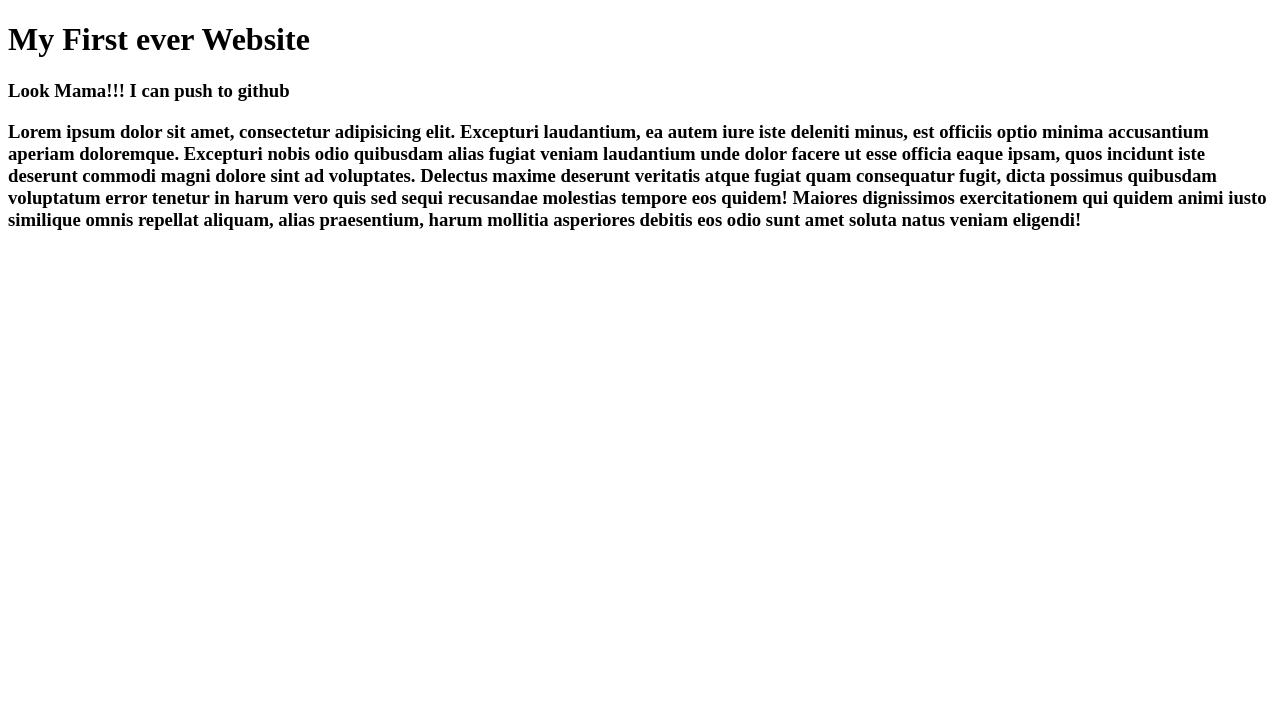
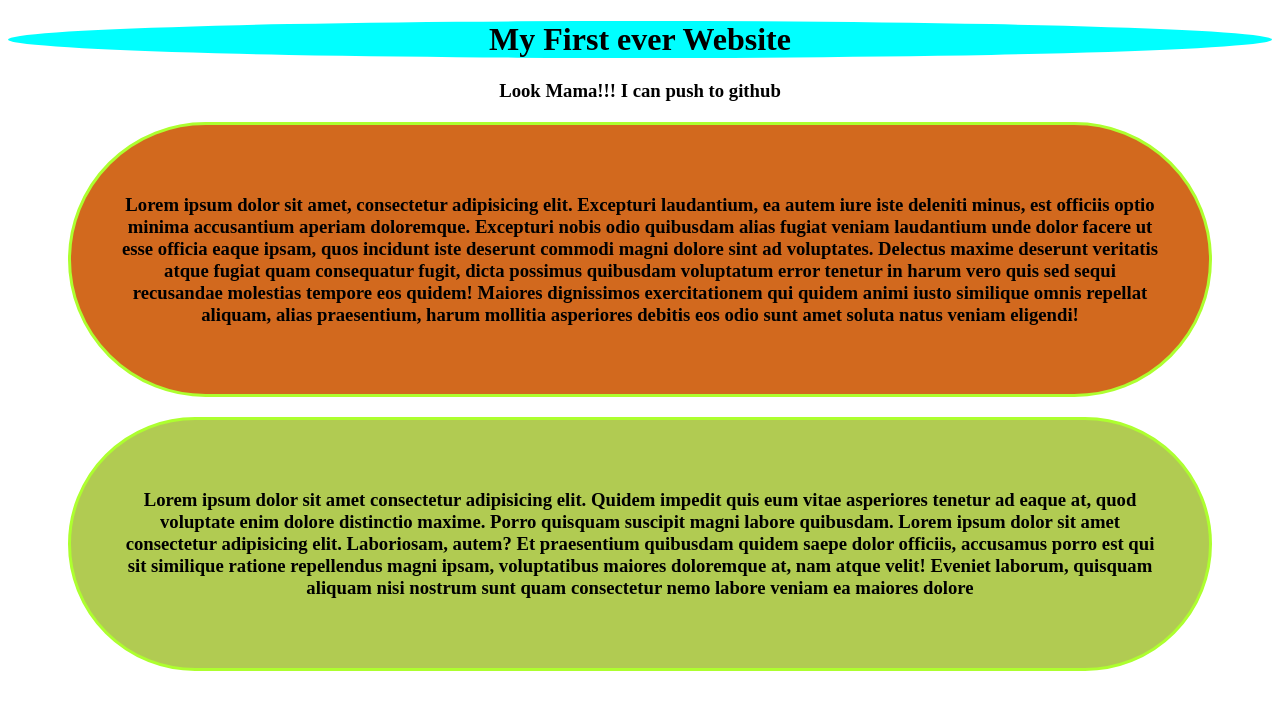
Before and after one commit to Toufiq-E-Khoda/my-first-website, a plain HTML site: page index.html in a window 1280 px wide. Drawn offline with Linux system fonts and the light colour scheme.

Commit message:
some file edit

```diff
--- a/index.html
+++ b/index.html
@@ -5,12 +5,40 @@
     <meta http-equiv="X-UA-Compatible" content="IE=edge">
     <meta name="viewport" content="width=device-width, initial-scale=1.0">
     <title>Document</title>
+    <style>
+        .durbar{
+            background-color:chocolate;
+            border: solid ;
+            margin: 20px 60px;
+            padding: 50px 50px;
+            border-radius: 900px;
+            border-color:greenyellow;
+
+        }
+        .hridoy{
+            background-color: hwb(73 9% 27% / 0.747);
+        }
+
+    .gain{
+        background-color: aqua;
+        text-align: center;
+        border-radius:50%;
+    }
+    h3 {
+        text-align: center;
+    }
+    </style>
 </head>
 <body>
-    <h1>My First ever Website</h1>
-    <h3>Look Mama!!! I can push to github<h3>
-        <div>
+    <h1 class="gain">My First ever Website</h1>
+    <h3 >Look Mama!!! I can push to github<h3>
+        <div class="durbar">
             <p> Lorem ipsum dolor sit amet, consectetur adipisicing elit. Excepturi laudantium, ea autem iure iste deleniti minus, est officiis optio minima accusantium aperiam doloremque. Excepturi nobis odio quibusdam alias fugiat veniam laudantium unde dolor facere ut esse officia eaque ipsam, quos incidunt iste deserunt commodi magni dolore sint ad voluptates. Delectus maxime deserunt veritatis atque fugiat quam consequatur fugit, dicta possimus quibusdam voluptatum error tenetur in harum vero quis sed sequi recusandae molestias tempore eos quidem! Maiores dignissimos exercitationem qui quidem animi iusto similique omnis repellat aliquam, alias praesentium, harum mollitia asperiores debitis eos odio sunt amet soluta natus veniam eligendi!</p>
+        </div>
+        <div class="durbar hridoy">
+            <p>Lorem ipsum dolor sit amet consectetur adipisicing elit. Quidem impedit quis eum vitae asperiores tenetur ad eaque at, quod voluptate enim dolore distinctio maxime. Porro quisquam suscipit magni labore quibusdam.
+                Lorem ipsum dolor sit amet consectetur adipisicing elit. Laboriosam, autem? Et praesentium quibusdam quidem saepe dolor officiis, accusamus porro est qui sit similique ratione repellendus magni ipsam, voluptatibus maiores doloremque at, nam atque velit! Eveniet laborum, quisquam aliquam nisi nostrum sunt quam consectetur nemo labore veniam ea maiores dolore </p>
+
         </div>
 </body>
 </html>
```
